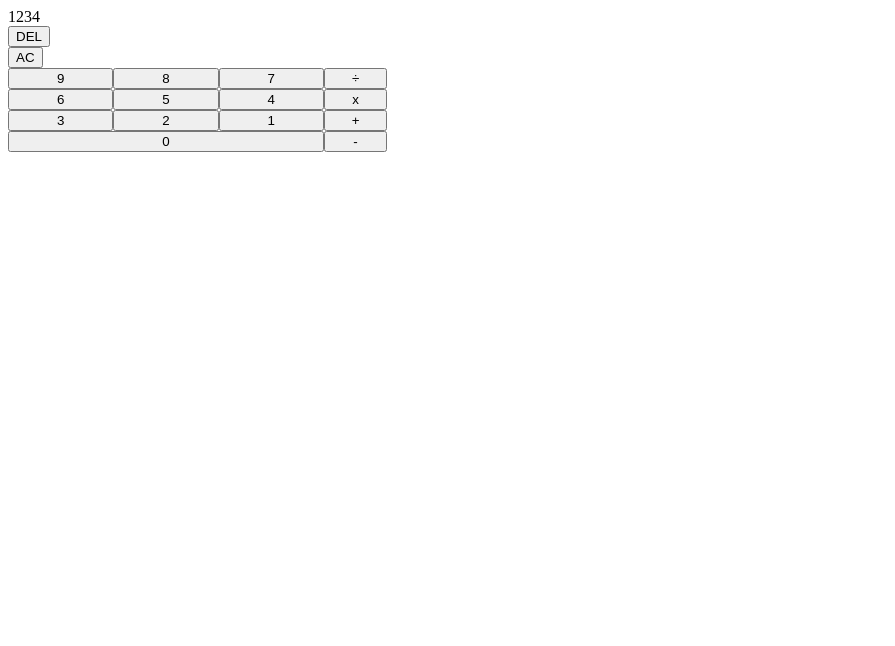
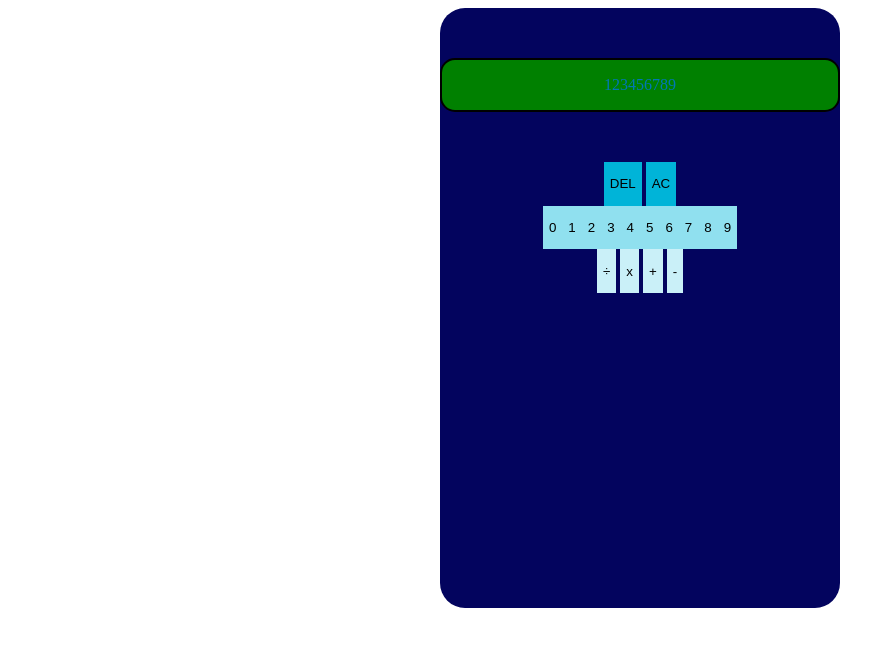
Before and after one commit to Michael-D-Santos/calculator, a plain HTML site: page index.html in a window 1280 px wide. Shown: the whole page, without its empty margins (0-895 px from the left). Drawn offline with Linux system fonts and the light colour scheme.

Commit message:
Created extremely rudimentary design

```diff
--- a/index.html
+++ b/index.html
@@ -4,33 +4,23 @@
   <meta charset="UTF-8">
   <meta http-equiv="X-UA-Compatible" content="IE=edge">
   <meta name="viewport" content="width=device-width, initial-scale=1.0">
-  <title>Document</title>
+  <title>Calculator</title>
   <link rel="stylesheet" href="style.css">
   <script src="main.js" defer></script>
 </head>
 <body>
   <div class="calculator">
-    <div class="screen">1234</div>
-    <div class="delete"><button>DEL</button></div>
-    <div class="all-clear"><button>AC</button></div>
-    <div class="main-area">
+    <div class="screen"><p>123456789</p></div>
+    <div class="keypad">
+        <button class="delete"><p>DEL</p></button>
+        <button class="all-clear"><p>AC</p></button>
       <div class="numbers">
-        <button class="nine">9</button>
-        <button class="eight">8</button>
-        <button class="seven">7</button>
-        <button class="six">6</button>
-        <button class="five">5</button>
-        <button class="four">4</button>
-        <button class="three">3</button>
-        <button class="two">2</button>
-        <button class="one">1 </button>
-        <button class="zero">0</button>
       </div>
       <div class="operations">
-          <button>÷</button>
-          <button>x</button>
-          <button>+</button>
-          <button>-</button>
+          <button class="divide"><p>÷</p></button>
+          <button class="multiply"><p>x</p></button>
+          <button class="add"><p>+</p></button>
+          <button class="subtract"><p>-</p></button>
       </div>
     </div>
   </div>
--- a/main.js
+++ b/main.js
@@ -24,3 +24,12 @@ function operate(x, firstTerm, secondTerm) {
     return Number((x).toFixed(length));
   }
 }
+
+let numbersClass = document.querySelector(".numbers");
+
+for (i = 0; i < 10; i++) {
+  let number = document.createElement("button");
+  number.innerHTML = `<p>${i}</p>`;
+  number.classList.add("button")
+  numbersClass.appendChild(number);
+}
--- a/style.css
+++ b/style.css
@@ -1,26 +1,53 @@
-.zero {
-  grid-area: zero;
+* {
+  box-sizing: border-box;
 }
 
-.main-area {
-  display: grid;
-  grid-template-columns: repeat(4, 1fr);
+.calculator {
+  background-color: #03045E;
+  max-width: 400px;
+  min-width: 400px;
+  min-height: 600px;
+  max-height: 600px;
+  margin-left: auto;
+  margin-right: auto;
+  text-align: center;
+  border-radius: 25px;
+  align-items: center;
 }
 
-.numbers {
-  grid-template-columns: repeat(3, 1fr) !important;
-  grid-template-areas:
-    "seven eight nine"
-    "four five six"
-    "one two three"
-    "zero zero zero";
+.screen {
+  border: 2px solid black;
+  border-radius: 15px;
+  color: #0077B6;
+  background-color: green;
+  width: 400px;
+  display: inline-block;
+  margin-top: 50px;
+  margin-bottom: 50px;
 }
 
-.operations {
-  width: 20%;
+.delete,
+.all-clear {
+  background-color: #00B4D8;
 }
 
-.numbers,
-.operations {
-  display: grid;
+.button {
+  background-color: #90E0EF;
 }
+
+.divide,
+.multiply,
+.add,
+.subtract {
+  background-color: #CAF0F8;
+}
+
+.delete,
+.all-clear,
+.button,
+.divide,
+.multiply,
+.add,
+.subtract {
+  border: none;
+}
```
